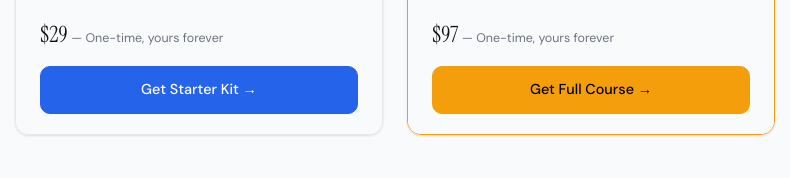
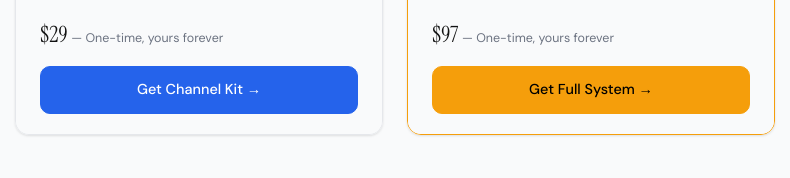
Before and after one commit to saadahmedai/marcus-hayes, a plain HTML site: page index.html in a window 1280 px wide. Shown: the part 1722-1900 px from the top of the page, 441-1231 px from the left. Drawn offline with Linux system fonts and the light colour scheme.

Commit message:
Update index.html

```diff
--- a/index.html
+++ b/index.html
@@ -261,7 +261,7 @@
             <li>Checkboxes that save your progress</li>
           </ul>
           <div class="soc-price">$29 <small>— One-time, yours forever</small></div>
-          <a href="https://marcushayes.gumroad.com/l/starter" target="_blank" class="btn btn-primary" style="width:100%;justify-content:center">Get Starter Kit →</a>
+          <a href="https://marcushayes.gumroad.com/l/starter" target="_blank" class="btn btn-primary" style="width:100%;justify-content:center">Get Channel Kit →</a>
         </div>
       </div>
 
@@ -284,7 +284,7 @@
             <li>Posting strategy, monetization, YouTube guide</li>
           </ul>
           <div class="soc-price">$97 <small>— One-time, yours forever</small></div>
-          <a href="https://marcushayes.gumroad.com/l/fullcourse" target="_blank" class="btn btn-primary" style="width:100%;justify-content:center;background:var(--amber);border-color:var(--amber);color:#000">Get Full Course →</a>
+          <a href="https://marcushayes.gumroad.com/l/fullcourse" target="_blank" class="btn btn-primary" style="width:100%;justify-content:center;background:var(--amber);border-color:var(--amber);color:#000">Get Full System →</a>
         </div>
       </div>
 
```
